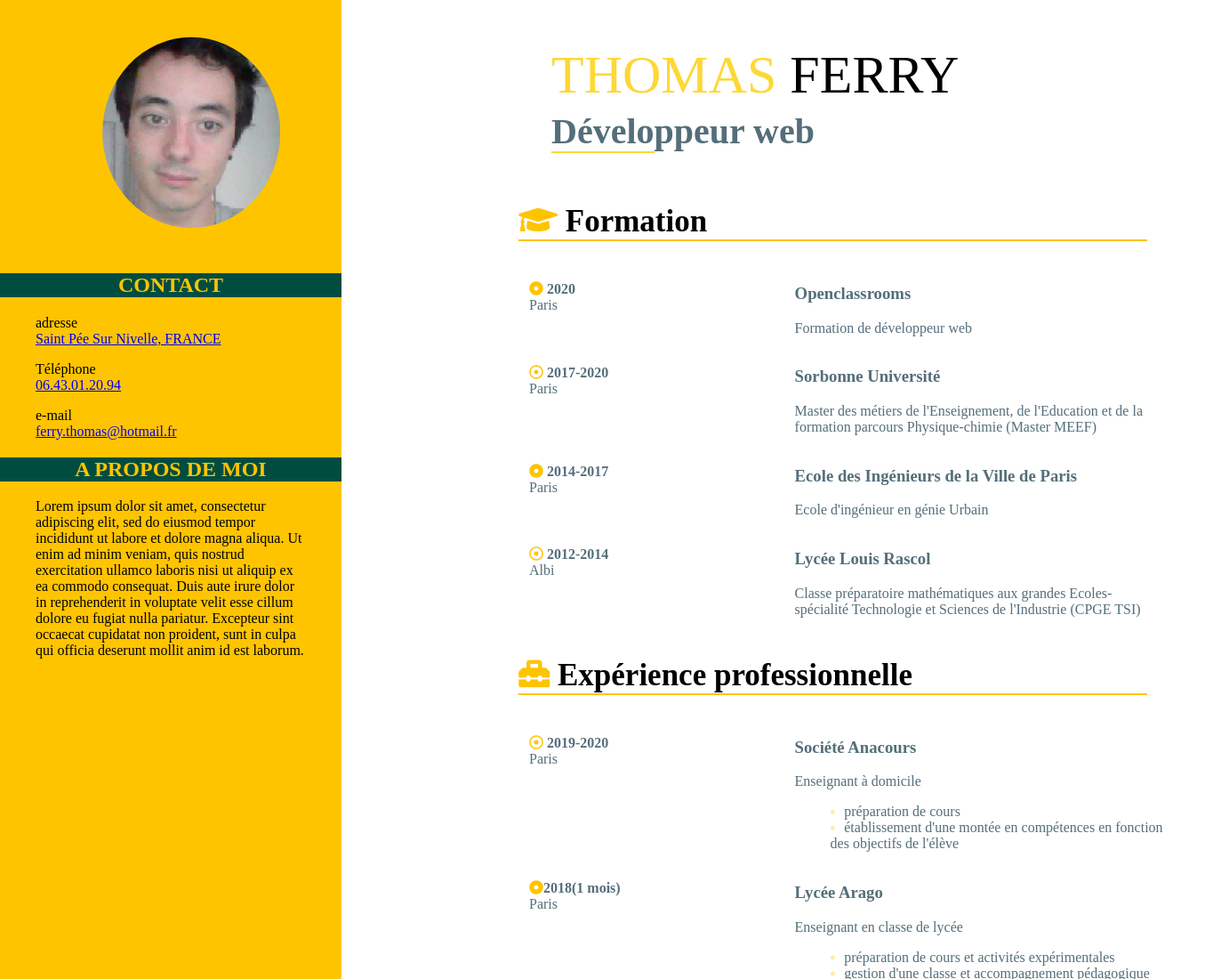
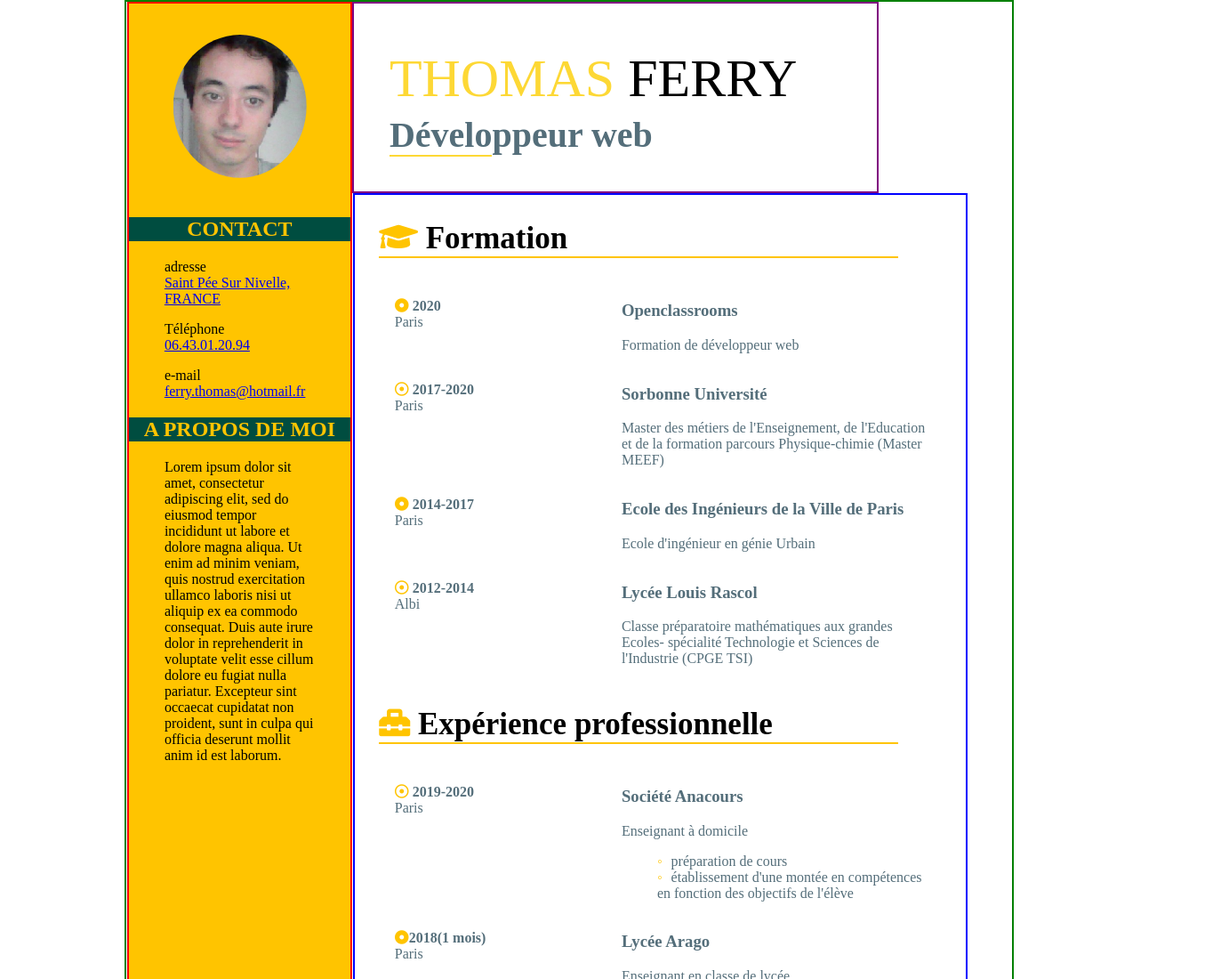
Before and after one commit to Lasai-Freyr/openclassroomsproject, a plain HTML site: page CV.html in a window 1280 px wide. Shown: the top 1100 px of the page at 89% size, 1382 px wide, since content can reach past the window. Drawn offline with Linux system fonts and the light colour scheme.

Commit message:
version 8.1 passage du position absolue aux flexbox

```diff
--- a/CV.html
+++ b/CV.html
@@ -10,14 +10,15 @@
     </head>
 
 <body>
-        <header>
+    <div class="OFA">
+
             <div id="head">
                 <section>
                  <h1> <span style="color: rgba(253,216,53 ,1);"}>THOMAS </span> FERRY</h1>
                  <h2><span style="border-bottom: 2px solid rgba(253,216,53 ,1);">Dévelo</span>ppeur web</h2>
                 </section>
             </div>
-        </header>
+
 
             <div id="lisseret">
                 <a href="photocv1.png"> <img src="photocv3.jpg" class="image" alt="photo profil" title="cliquez pour agrandir"></a>
@@ -29,9 +30,8 @@
                  <a href="tel:+33643012094"> 06.43.01.20.94</a></p>
                  <p>e-mail<br>
                  <a href="mailto:ferry.thomas@hotmail.fr" target="_blank">ferry.thomas@hotmail.fr </a></p>
+                </section>
 
-
-            </section>
                 <section>
                     <div id="propos">
                         <h2>A PROPOS DE MOI</h2>
@@ -40,6 +40,7 @@
                          in voluptate velit esse cillum dolore eu fugiat nulla pariatur. Excepteur sint occaecat cupidatat non proident, sunt in culpa qui officia deserunt mollit anim id est laborum.</p>
                     </div>
                 </section>
+
                 <section>
                     <h2>LOISIRS</h2>
                     <div id="loisirs">
@@ -53,7 +54,6 @@
 
 
         <div id="corpus">
-
 
             <div id="formation">
                  <h2><i class="fas fa-graduation-cap"></i> Formation</h2>
@@ -200,10 +200,9 @@
                          </section>
                     </div>
                 </section>
-
             </div>
 
         </div>
-
+    </div>
 </body>
 </html>
--- a/styleCV.css
+++ b/styleCV.css
@@ -2,6 +2,57 @@ html, body {
 	padding: 0;
 	margin: 0;
 }
+
+.OFA
+{
+    margin: auto;
+    max-width: 1000px;
+    display:flex;
+   flex-flow: column wrap-reverse;
+    border: 2px solid green;
+    height: 2100px;
+    box-sizing: border-box;
+    justify-content:center ;
+}
+
+
+
+#lisseret
+{   order: 1;
+    flex:1 1 auto;
+    border: 2px solid red;
+    width: 25%;
+    background-color: #FFC400;
+    text-align: left;
+    height: 1745px;
+    vertical-align: top;
+    display: inline-block;
+    margin-left: 0px;
+   }
+
+#head
+{
+    order: -1;
+    border: 2px solid purple;
+    max-width: 60%;
+    margin-right: 150px;
+    display: inline-block;
+    flex:1 1 auto;
+
+   }
+
+#corpus
+{   order: 0;
+    width: 69%;
+    border: 2px solid blue;
+    display: inline-block;
+    flex:1 1 auto;
+    margin-right: 50px;
+
+}
+
+
+
 
 #head h2
 {
@@ -12,16 +63,7 @@ html, body {
     font-size: 40px;
 }
 
-#head
-{
-    width: 50%;
 
-    position: relative;
-    left: 580px;
-    padding-top: 0px;
-
-
-}
 
 h1{
     font-size: 60px;
@@ -32,16 +74,6 @@ h1{
 
 
 
-#lisseret
-{
-    width: 30%;
-    background-color: #FFC400;
-    text-align: left;
-    text-align: left;
-    height: 1745px;
-    position: absolute;
-    top: 0px;
-}
 
 #loisirs
 {
@@ -55,8 +87,8 @@ h1{
 .image
 {
    margin-top: 15px;
-   margin-left: 30%;
-   width: 200px;
+   margin-left: 20%;
+   width: 150px;
    clip-path: ellipse(50% 40%);
 }
 
@@ -81,15 +113,6 @@ h1{
 #propos
 {
     height: 1000px;
-}
-
-#corpus
-{
-    width: 65%;
-    position: absolute;
-    left: 550px;
-    top: 200px;
-
 }
 
 
@@ -167,11 +190,6 @@ ul
     color:#FFC400;
 }
 
-    #blank section
-{
-    width: 10%;
-    background-color: blue;
-}
 
 
 
```
Lines whose indentation alone changed are shown as unchanged.
